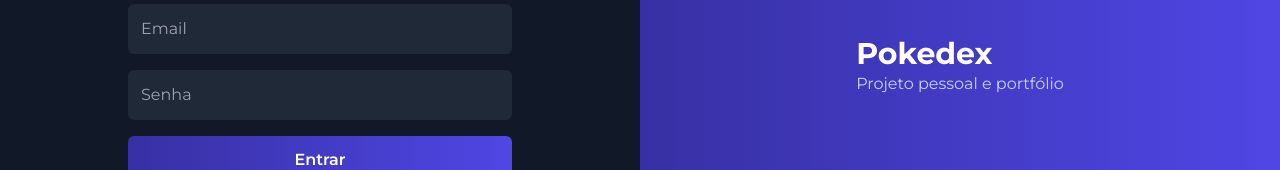
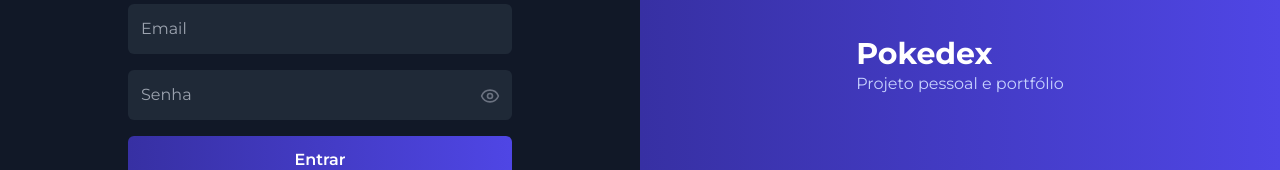
Before and after one commit to Shimamotoo/Pokedex, a React (Vite) app in the folder FrontEnd/: page /login in a window 1280 px wide. Shown: the part 334-504 px from the top of the page. Built offline with nearby package versions, Linux system fonts and the light colour scheme.

Commit message:
Visibilidade para senha

```diff
--- a/FrontEnd/package.json
+++ b/FrontEnd/package.json
@@ -14,6 +14,7 @@
     "@emotion/styled": "^11.14.1",
     "@mui/material": "^7.3.7",
     "axios": "^1.13.2",
+    "lucide-react": "^0.562.0",
     "react": "^19.2.0",
     "react-dom": "^19.2.0",
     "react-router-dom": "^7.12.0"
--- a/FrontEnd/src/pages/LoginPage.tsx
+++ b/FrontEnd/src/pages/LoginPage.tsx
@@ -1,11 +1,13 @@
 import { useState } from "react";
 import { useAuth } from "../contexts/useAuth";
 import { useNavigate } from "react-router-dom";
+import { Eye, EyeOff } from "lucide-react";
 
 function LoginPage() {
     const { login } = useAuth();
     const navigate = useNavigate();
 
+    const [showPassword, setShowPassword] = useState(false);
     const [email, setEmail] = useState("")
     const [password, setPassword] = useState("");
     const [emailError, setEmailError] = useState("");
@@ -36,7 +38,8 @@ function LoginPage() {
             await login(email, password);
             navigate("/home");
         } catch(error) {
-            console.log('Erro ao fazer o login',error);
+            alert('Email ou senha incorreto.');
+            console.error(error)
         }
 
     }
@@ -68,24 +71,32 @@ function LoginPage() {
                             {emailError && <span className="mt-1 text-sm text-red-500">{emailError}</span>}
                         </div>
 
-                        <div className="flex flex-col">
+                        <div className="relative flex flex-col">
                             <input
-                                type="password"
+                                type={showPassword ? "text" : "password"}
                                 id="password"
                                 value={password}
                                 onChange={(e) => setPassword(e.target.value)}
                                 placeholder="Senha"
                                 className={`
-                                    p-3 bg-gray-800 rounded-md outline-none transition-all border
-                                    ${passwordError
-                                        ? 'border-red-500 focus:border-red-500'
-                                        : 'border-transparent focus:border-blue-500'}
+                                p-3 pr-10 bg-gray-800 rounded-md outline-none transition-all border
+                                ${passwordError
+                                    ? "border-red-500 focus:border-red-500"
+                                    : "border-transparent focus:border-blue-500"}
                                 `}
                             />
+
+                            <button
+                                type="button"
+                                onClick={() => setShowPassword((prev) => !prev)}
+                                className="absolute text-gray-500 right-3 top-4 hover:text-white"
+                            >
+                                {showPassword ? <EyeOff size={20} /> : <Eye size={20} />}
+                            </button>
                             {passwordError && <span className="mt-1 text-sm text-red-500">{passwordError}</span>}
                         </div>
                         <div>
-                            <button type="submit" className="w-full p-3 font-semibold rounded-md bg-gradient-to-r from-indigo-800 to-indigo-600">
+                            <button type="submit" className="w-full p-3 font-semibold transition-all rounded-md bg-gradient-to-r from-indigo-800 to-indigo-600 hover:brightness-75">
                                 Entrar
                             </button>
                         </div>
```
Also changed, not shown: 1 other file (tests, documents, lock files or other folders).
